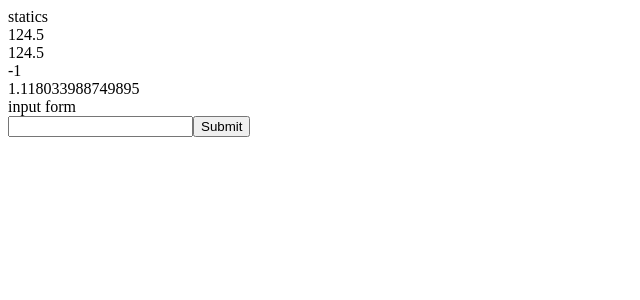
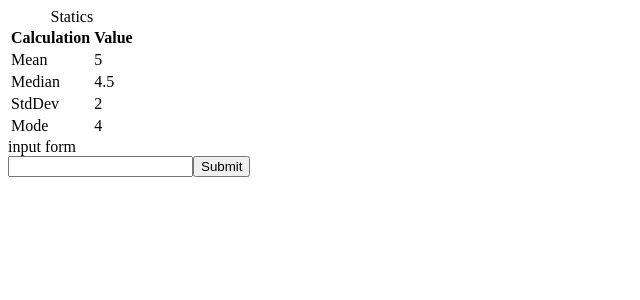
Before and after one commit to kmrraviranjan1/MeanMedianMode, a React (Create React App) app: page / in a window 1280 px wide. Shown: the top 300 px of the page, without its empty margins (0-640 px from the left). Built offline with nearby package versions, Linux system fonts and the light colour scheme; data requests are answered from the project's data file.

Commit message:
all functionality added

```diff
--- a/db.json
+++ b/db.json
@@ -1,3 +1,17 @@
 {
-    "data":[123,124,125,126]
+  "datas": [
+    {
+      "mydata": [
+        2,
+        4,
+        4,
+        4,
+        5,
+        5,
+        7,
+        9
+      ],
+      "id": 1
+    }
+  ]
 }
--- a/src/components/Dashboard.jsx
+++ b/src/components/Dashboard.jsx
@@ -1,5 +1,6 @@
 import React, { useEffect, useState } from "react";
 import axios from "axios";
+
 import StaticsCard from "./StaticsCard/StaticsCard";
 import InputForm from "./InputForm/InputForm";
 import { mean } from "../helperFunction/mean";
@@ -9,34 +10,42 @@ import { mode } from "../helperFunction/mode";
 const Dashboard = () => {
   const [loading, setLoading] = useState(true);
   const [statics, setStatics] = useState([]);
-  const [dataSet, setDataSet] = useState([]);
-  const handleNewData = (data) => {
-    // console.log("data:", data);
-    // console.log("dataSet:", dataSet);
-    const payload = [...dataSet, data];
-    // console.log("payload:", payload);
-    saveData(payload);
-  };
-  const saveData = (payload) => {
-    console.log("payload:", payload);
+  const handleNewData = (datas) => {
+    console.log("datas:", datas);
     axios
-      .put("http://localhost:3001/data", { data: payload })
-      .then((resp) => {
-        console.log("resp:", resp);
+      .get("http://localhost:3001/datas/1")
+      .then(({ data }) => {
+        const payload = [...data.mydata, datas];
+        console.log("payload:", payload);
+        saveData(payload);
       })
       .catch((err) => {
         console.log("err:", err);
       });
   };
+
+  const saveData = (payload) => {
+    axios
+      .put("http://localhost:3001/datas/1", {
+        mydata: payload,
+      })
+      .then((resp) => {
+       loadData()
+      })
+      .catch((err) => {
+        console.log("err in save data:", err);
+      });
+  };
+
   const loadData = () => {
     axios
-      .get("http://localhost:3001/data")
+      .get("http://localhost:3001/datas/1")
       .then(({ data }) => {
-        setDataSet(data);
-        const meanVal = mean(data);
-        const medianVal = median(data);
-        const modeVal = mode(data);
-        const deviationVal = deviation(data);
+        console.log('data:', data.mydata)
+        const meanVal = mean(data.mydata);
+        const medianVal = median(data.mydata);
+        const modeVal = mode(data.mydata);
+        const deviationVal = deviation(data.mydata);
 
         setStatics({ meanVal, medianVal, modeVal, deviationVal });
         setLoading(false);
@@ -49,7 +58,7 @@ const Dashboard = () => {
   useEffect(() => {
     loadData();
   }, []);
-  //   console.log(statics);
+
   return loading ? (
     "Loading"
   ) : (
--- a/src/components/Dashboard.style.js
+++ b/src/components/Dashboard.style.js
@@ -0,0 +1,4 @@
+import styled from 'styled-components'
+
+export const Wrapper=styled.div``
+export const card=styled.div``
--- a/src/components/InputForm/InputForm.style.js
+++ b/src/components/InputForm/InputForm.style.js
@@ -0,0 +1,4 @@
+import styled from 'styled-components'
+
+export const Wrapper=styled.div``
+export const card=styled.div``
--- a/src/components/StaticsCard/StaticsCard.jsx
+++ b/src/components/StaticsCard/StaticsCard.jsx
@@ -1,15 +1,39 @@
 import React from "react";
+import { Wrapper } from "./StaticsCard.style";
+const StaticsCard = ({ statics }) => {
+  //   console.log("statics:", statics);
+  return (
+    <Wrapper>
 
-const StaticsCard = ({ statics }) => {
-//   console.log("statics:", statics);
-  return (
-    <div>
-      statics
-      <div>{statics.meanVal}</div>
-      <div>{statics.medianVal}</div>
-      <div>{statics.modeVal}</div>
-      <div>{statics.deviationVal}</div>
-    </div>
+      <table>
+      <caption>Statics</caption>
+        <thead>
+          <tr>
+            <th>Calculation</th>
+            <th>Value</th>
+          </tr>
+        </thead>
+        <tbody>
+          <tr>
+            <td>Mean</td>
+            <td>{statics.meanVal}</td>
+          </tr>
+          <tr>
+            <td>Median</td>
+            <td>{statics.medianVal}</td>
+          </tr>
+          <tr>
+            <td>StdDev</td>
+            <td>{statics.deviationVal}</td>
+          </tr>
+          <tr>
+            <td>Mode</td>
+            <td>{statics.modeVal}</td>
+          </tr>
+        </tbody>
+      </table>
+
+    </Wrapper>
   );
 };
 
--- a/src/components/StaticsCard/StaticsCard.style.js
+++ b/src/components/StaticsCard/StaticsCard.style.js
@@ -0,0 +1,4 @@
+import styled from 'styled-components'
+
+export const Wrapper=styled.div``
+export const card=styled.div``
```
